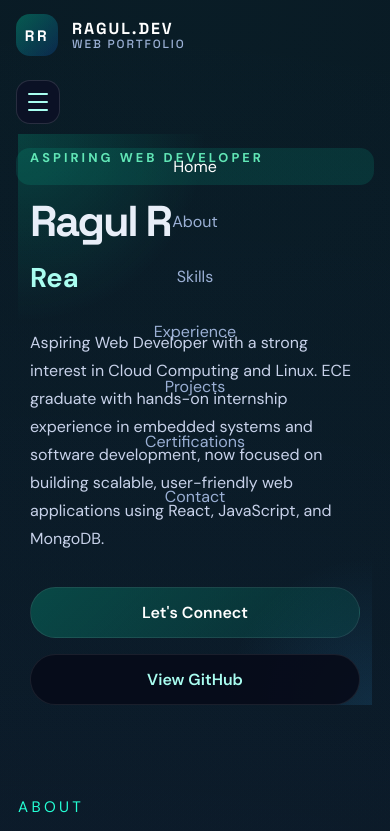
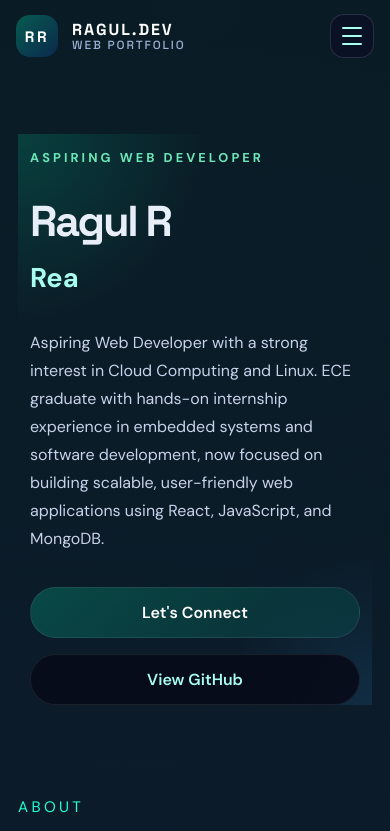
Before and after one commit to ragul-dev005/portfolio, a React (Create React App) app: page / in a window 390 px wide. Shown: the top 831 px of the page. Built offline with nearby package versions, Linux system fonts and the light colour scheme.

Commit message:
Fix mobile navigation layout

```diff
--- a/src/styles.css
+++ b/src/styles.css
@@ -765,8 +765,27 @@ main {
 }
 
 @media (max-width: 980px) {
+  .navbar {
+    align-items: center;
+  }
+
   .menu-toggle {
     display: inline-flex;
+    flex: 0 0 auto;
+  }
+
+  .nav-links {
+    display: none;
+  }
+
+  .nav-links.open {
+    display: grid;
+    grid-template-columns: 1fr;
+    gap: 8px;
+    inset: 82px 24px auto;
+    max-height: calc(100dvh - 110px);
+    overflow-y: auto;
+    padding: 14px;
   }
 
   .nav-actions {
@@ -827,15 +846,19 @@ main {
 @media (max-width: 680px) {
   .navbar {
     padding: 14px 16px;
+    flex-direction: row;
+    align-items: center;
   }
 
   .nav-links.open {
-    inset: 84px 12px 0;
-    padding: 18px;
+    inset: 88px 16px auto;
+    border-radius: 18px;
   }
 
   .nav-link {
     width: 100%;
+    min-height: 48px;
+    text-align: center;
   }
 
   main {
@@ -868,7 +891,6 @@ main {
     width: 100%;
   }
 
-  .navbar,
   .footer {
     flex-direction: column;
     align-items: stretch;
```
